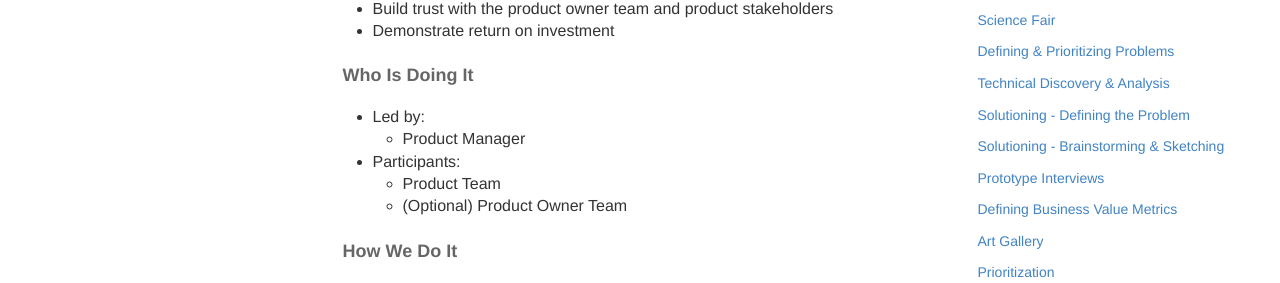
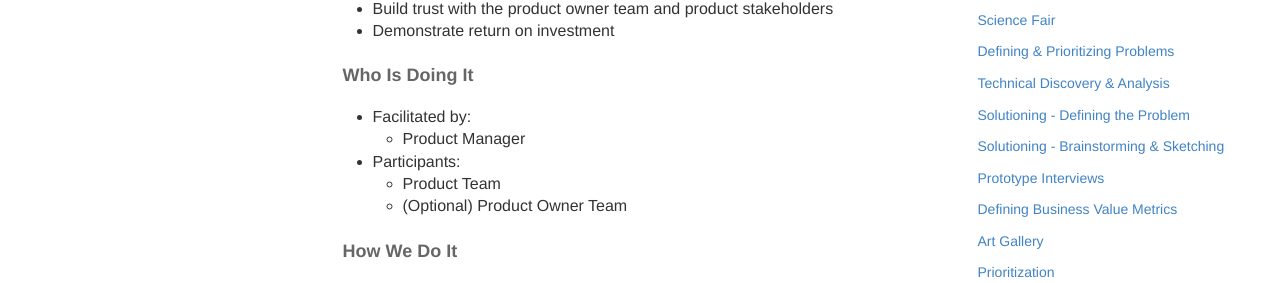
Before and after one commit to KnightPointSystems/kps_playbook, a Jekyll site: the page built from defining-business-value-metrics.md, in a window 1280 px wide and 900 px high, scrolled down 429 px. Shown: the part 152-435 px from the top of the window. Built offline with Jekyll 4.4.1, drawn with Linux system fonts in a browser that asks for light colours; nearby versions of some CDN libraries.

Commit message:
Update defining-business-value-metrics.md
Changed from "Led by" to "Facilitated by"

```diff
--- a/defining-business-value-metrics.md
+++ b/defining-business-value-metrics.md
@@ -70,7 +70,7 @@ permalink: /business-metrics/
             Who Is Doing It
         </h4>
             <ul>
-                <li>Led by:
+                <li>Facilitated by:
                     <ul>
                         <li>Product Manager</li>
                     </ul>
```
